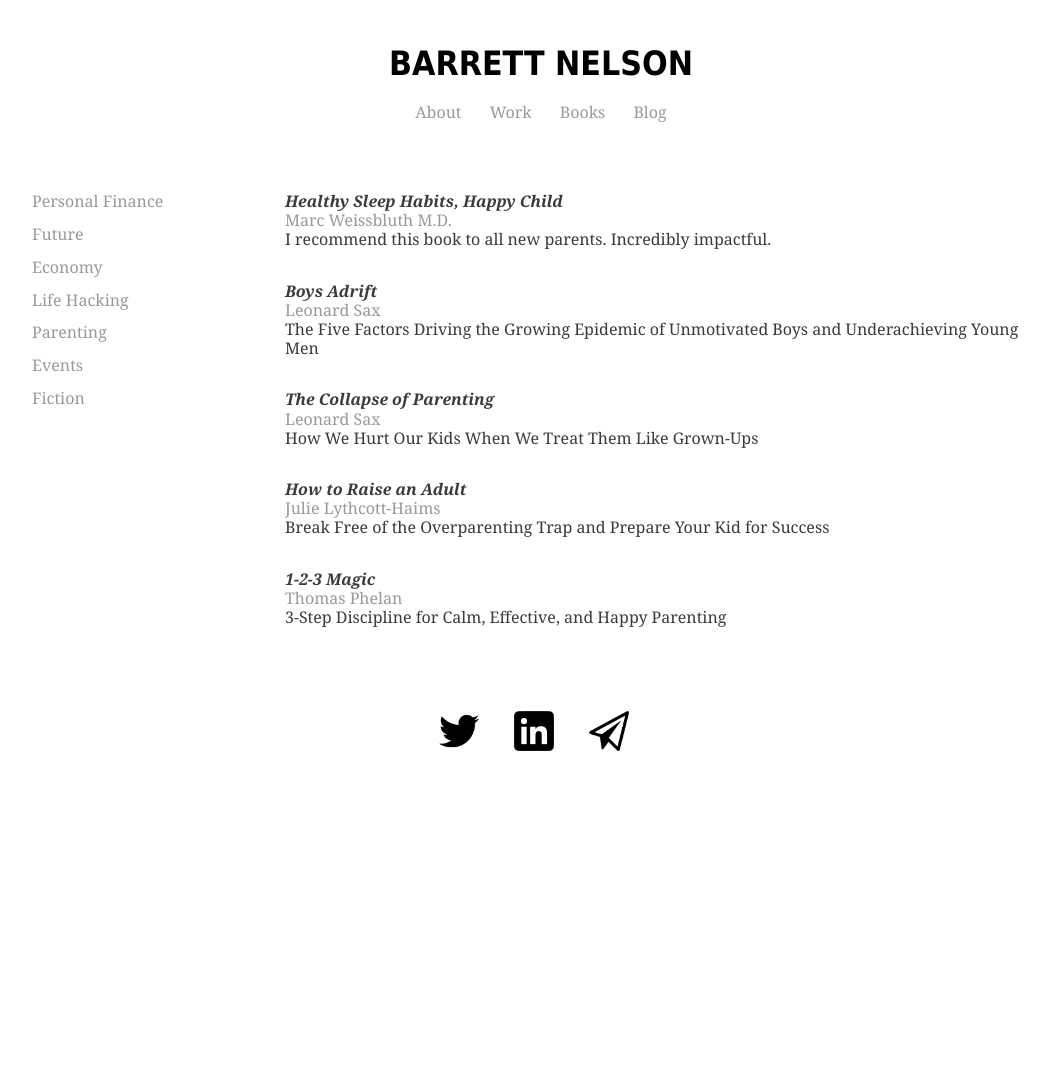
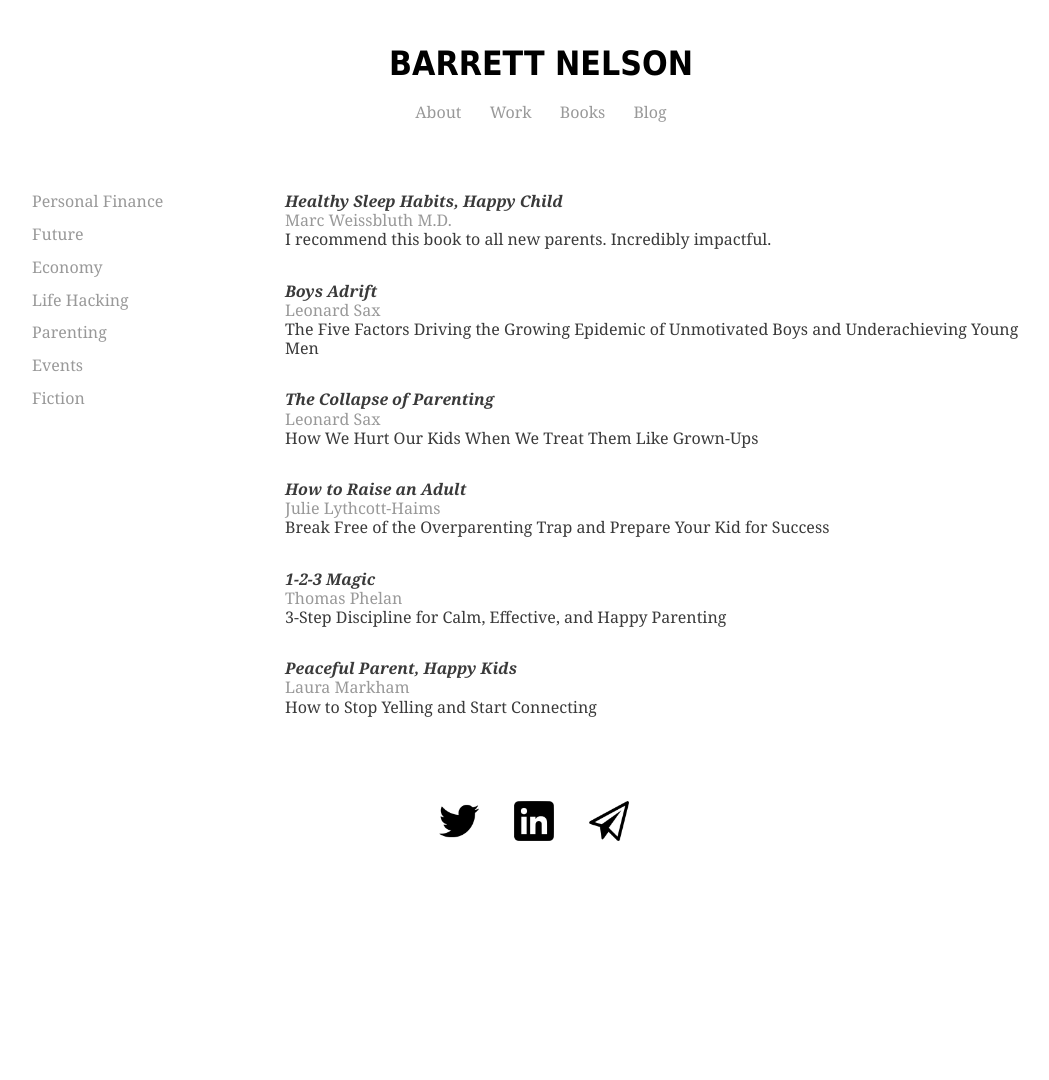
Before and after one commit to bstnel/bstnel.github.io, a Jekyll site: the page books/parenting/index.html, which Jekyll copies as it is, in a window 1280 px wide. Shown: the whole page, without its empty margins (99-1148 px from the left). Built offline with Jekyll 4.4.1, drawn with Linux system fonts in a browser that asks for light colours.

Commit message:
Update index.html

```diff
--- a/books/parenting/index.html
+++ b/books/parenting/index.html
@@ -70,6 +70,11 @@
 	  <h4>Thomas Phelan</h4>
 	  <h5>3-Step Discipline for Calm, Effective, and Happy Parenting</h5>
 	      </p>
+	            <p>
+	          <h3>Peaceful Parent, Happy Kids</h3>
+	  <h4>Laura Markham</h4>
+	  <h5>How to Stop Yelling and Start Connecting</h5>
+	      </p>
 	</div>
 	<p>
 <h6>
```
